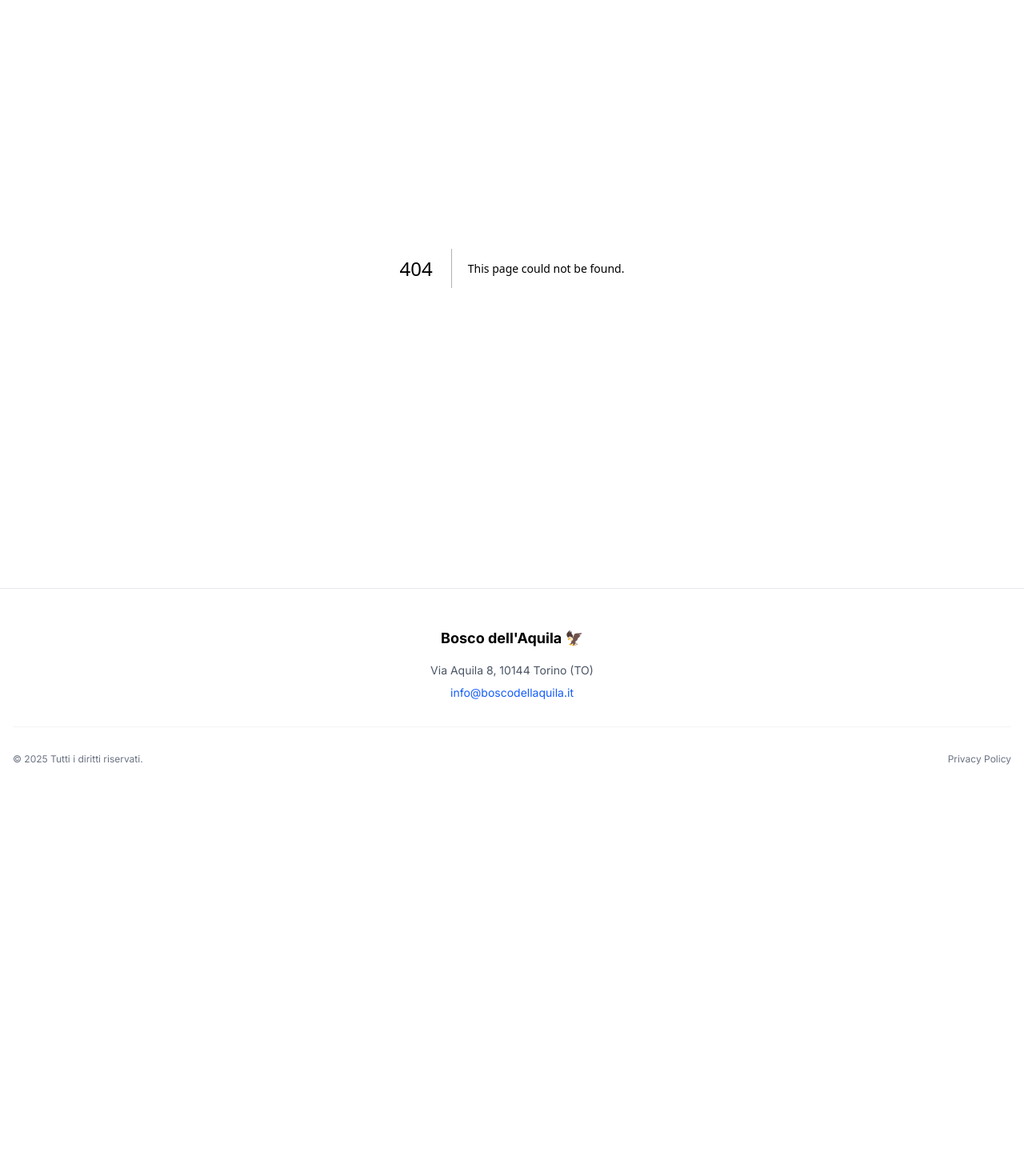
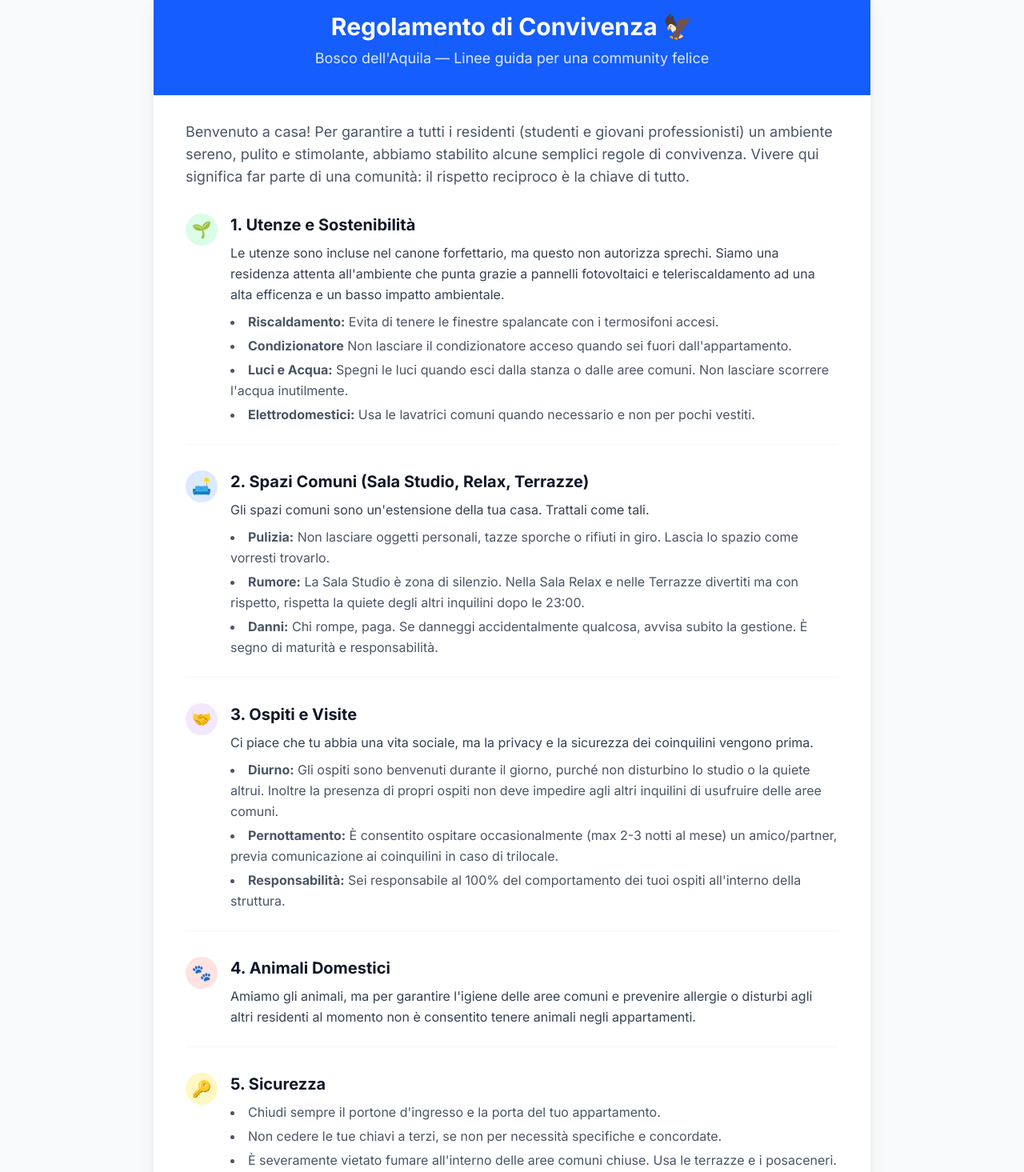
Before and after one commit to simoneluetto/building-frontend, a Next.js app: page /regolamento in a window 1280 px wide. Before the commit this address had no page. Shown: the part 65-1530 px from the top of the page at 80% size. Before the commit the page ends 1070 px from the top, so only its background shows below. Built offline with nearby package versions, Linux system fonts and the light colour scheme.

Commit message:
add regolamento

```diff
--- /dev/null
+++ b/src/app/regolamento/page.tsx
@@ -0,0 +1,142 @@
+import React from 'react';
+import Link from 'next/link';
+
+export default function RegolamentoPage() {
+  return (
+    <div className="bg-gray-50 min-h-screen py-12 px-4 sm:px-6 lg:px-8">
+      <div className="max-w-4xl mx-auto bg-white rounded-2xl shadow-xl overflow-hidden">
+
+        {/* Header */}
+        <div className="bg-blue-600 px-6 py-8 sm:px-10 text-center">
+          <h1 className="text-3xl font-bold text-white">
+            Regolamento di Convivenza 🦅
+          </h1>
+          <p className="mt-2 text-blue-100 text-lg">
+            Bosco dell'Aquila — Linee guida per una community felice
+          </p>
+        </div>
+
+        {/* Content */}
+        <div className="px-6 py-8 sm:px-10 space-y-8 text-gray-700 leading-relaxed">
+
+          <div className="prose prose-blue max-w-none">
+            <p className="text-lg text-gray-600">
+              Benvenuto a casa! Per garantire a tutti i residenti (studenti e giovani professionisti)
+              un ambiente sereno, pulito e stimolante, abbiamo stabilito alcune semplici regole di convivenza.
+              Vivere qui significa far parte di una comunità: il rispetto reciproco è la chiave di tutto.
+            </p>
+          </div>
+
+          {/* 1. Utenze e Consumi */}
+          <section className="border-b border-gray-100 pb-6">
+            <div className="flex items-start">
+              <span className="flex-shrink-0 flex items-center justify-center h-10 w-10 rounded-full bg-green-100 text-green-600 text-xl mr-4">
+                🌱
+              </span>
+              <div>
+                <h3 className="text-xl font-bold text-gray-900 mb-2">1. Utenze e Sostenibilità</h3>
+                <p>
+                  Le utenze sono incluse nel canone forfettario, ma questo non autorizza sprechi.
+                  Siamo una residenza attenta all'ambiente che punta grazie a pannelli fotovoltaici e teleriscaldamento ad una alta efficenza e un basso impatto ambientale.
+                </p>
+                <ul className="list-disc list-inside mt-2 space-y-1 text-gray-600">
+                  <li><strong>Riscaldamento:</strong> Evita di tenere le finestre spalancate con i termosifoni accesi.</li>
+                  <li><strong>Condizionatore</strong> Non lasciare il condizionatore acceso quando sei fuori dall'appartamento.</li>
+                  <li><strong>Luci e Acqua:</strong> Spegni le luci quando esci dalla stanza o dalle aree comuni. Non lasciare scorrere l'acqua inutilmente.</li>
+                  <li><strong>Elettrodomestici:</strong> Usa le lavatrici comuni quando necessario e non per pochi vestiti.</li>
+                </ul>
+              </div>
+            </div>
+          </section>
+
+          {/* 2. Aree Comuni */}
+          <section className="border-b border-gray-100 pb-6">
+            <div className="flex items-start">
+              <span className="flex-shrink-0 flex items-center justify-center h-10 w-10 rounded-full bg-blue-100 text-blue-600 text-xl mr-4">
+                🛋️
+              </span>
+              <div>
+                <h3 className="text-xl font-bold text-gray-900 mb-2">2. Spazi Comuni (Sala Studio, Relax, Terrazze)</h3>
+                <p>
+                  Gli spazi comuni sono un'estensione della tua casa. Trattali come tali.
+                </p>
+                <ul className="list-disc list-inside mt-2 space-y-1 text-gray-600">
+                  <li><strong>Pulizia:</strong> Non lasciare oggetti personali, tazze sporche o rifiuti in giro. Lascia lo spazio come vorresti trovarlo.</li>
+                  <li><strong>Rumore:</strong> La Sala Studio è zona di silenzio. Nella Sala Relax e nelle Terrazze divertiti ma con rispetto, rispetta la quiete degli altri inquilini dopo le 23:00.</li>
+                  <li><strong>Danni:</strong> Chi rompe, paga. Se danneggi accidentalmente qualcosa, avvisa subito la gestione. È segno di maturità e responsabilità.</li>
+                </ul>
+              </div>
+            </div>
+          </section>
+
+          {/* 3. Ospiti */}
+          <section className="border-b border-gray-100 pb-6">
+            <div className="flex items-start">
+              <span className="flex-shrink-0 flex items-center justify-center h-10 w-10 rounded-full bg-purple-100 text-purple-600 text-xl mr-4">
+                🤝
+              </span>
+              <div>
+                <h3 className="text-xl font-bold text-gray-900 mb-2">3. Ospiti e Visite</h3>
+                <p>
+                  Ci piace che tu abbia una vita sociale, ma la privacy e la sicurezza dei coinquilini vengono prima.
+                </p>
+                <ul className="list-disc list-inside mt-2 space-y-1 text-gray-600">
+                  <li><strong>Diurno:</strong> Gli ospiti sono benvenuti durante il giorno, purché non disturbino lo studio o la quiete altrui. Inoltre la presenza di propri ospiti non deve impedire agli altri inquilini di usufruire delle aree comuni.</li>
+                  <li><strong>Pernottamento:</strong> È consentito ospitare occasionalmente (max 2-3 notti al mese) un amico/partner, previa comunicazione ai coinquilini in caso di trilocale.</li>
+                  <li><strong>Responsabilità:</strong> Sei responsabile al 100% del comportamento dei tuoi ospiti all'interno della struttura.</li>
+                </ul>
+              </div>
+            </div>
+          </section>
+
+          {/* 4. Animali */}
+          <section className="border-b border-gray-100 pb-6">
+            <div className="flex items-start">
+              <span className="flex-shrink-0 flex items-center justify-center h-10 w-10 rounded-full bg-red-100 text-red-600 text-xl mr-4">
+                🐾
+              </span>
+              <div>
+                <h3 className="text-xl font-bold text-gray-900 mb-2">4. Animali Domestici</h3>
+                <p>
+                  Amiamo gli animali, ma per garantire l'igiene delle aree comuni e prevenire allergie o disturbi agli altri residenti al momento non è consentito tenere animali negli appartamenti.
+                </p>
+              </div>
+            </div>
+          </section>
+
+          {/* 5. Sicurezza e Chiavi */}
+          <section>
+            <div className="flex items-start">
+              <span className="flex-shrink-0 flex items-center justify-center h-10 w-10 rounded-full bg-yellow-100 text-yellow-600 text-xl mr-4">
+                🔑
+              </span>
+              <div>
+                <h3 className="text-xl font-bold text-gray-900 mb-2">5. Sicurezza</h3>
+                <ul className="list-disc list-inside mt-2 space-y-1 text-gray-600">
+                  <li>Chiudi sempre il portone d'ingresso e la porta del tuo appartamento.</li>
+                  <li>Non cedere le tue chiavi a terzi, se non per necessità specifiche e concordate.</li>
+                  <li>È severamente vietato fumare all'interno delle aree comuni chiuse. Usa le terrazze e i posaceneri.</li>
+                </ul>
+              </div>
+            </div>
+          </section>
+
+        </div>
+
+        {/* Footer CTA */}
+        <div className="bg-gray-50 px-6 py-6 sm:px-10 text-center border-t border-gray-200">
+          <p className="text-gray-500 mb-4">
+            Il rispetto di queste regole è condizione necessaria per la permanenza nella struttura.
+          </p>
+          <Link
+            href="/"
+            className="inline-block text-blue-600 font-bold hover:underline"
+          >
+            ← Torna alla Home
+          </Link>
+        </div>
+
+      </div>
+    </div>
+  );
+}
```
